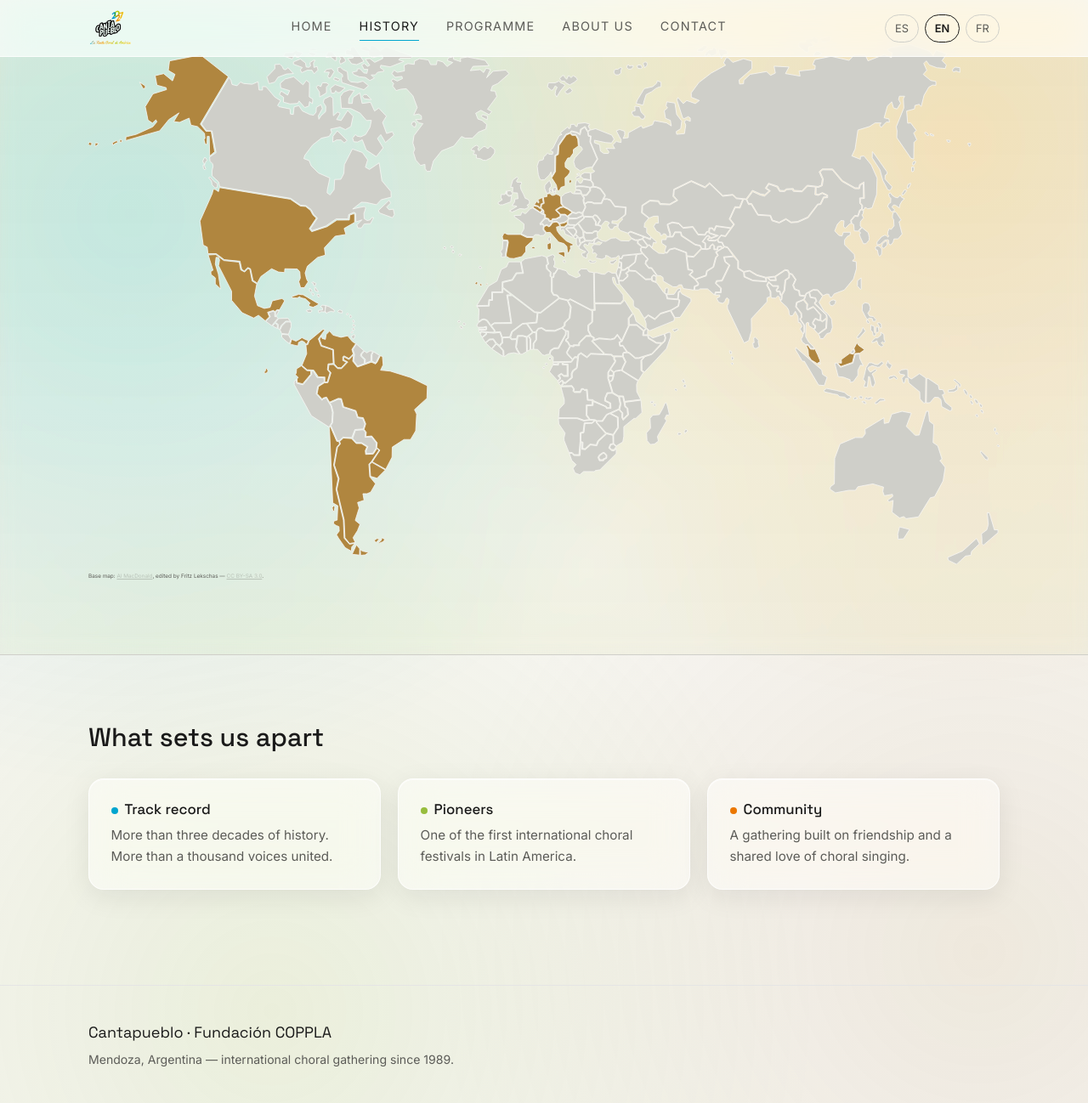
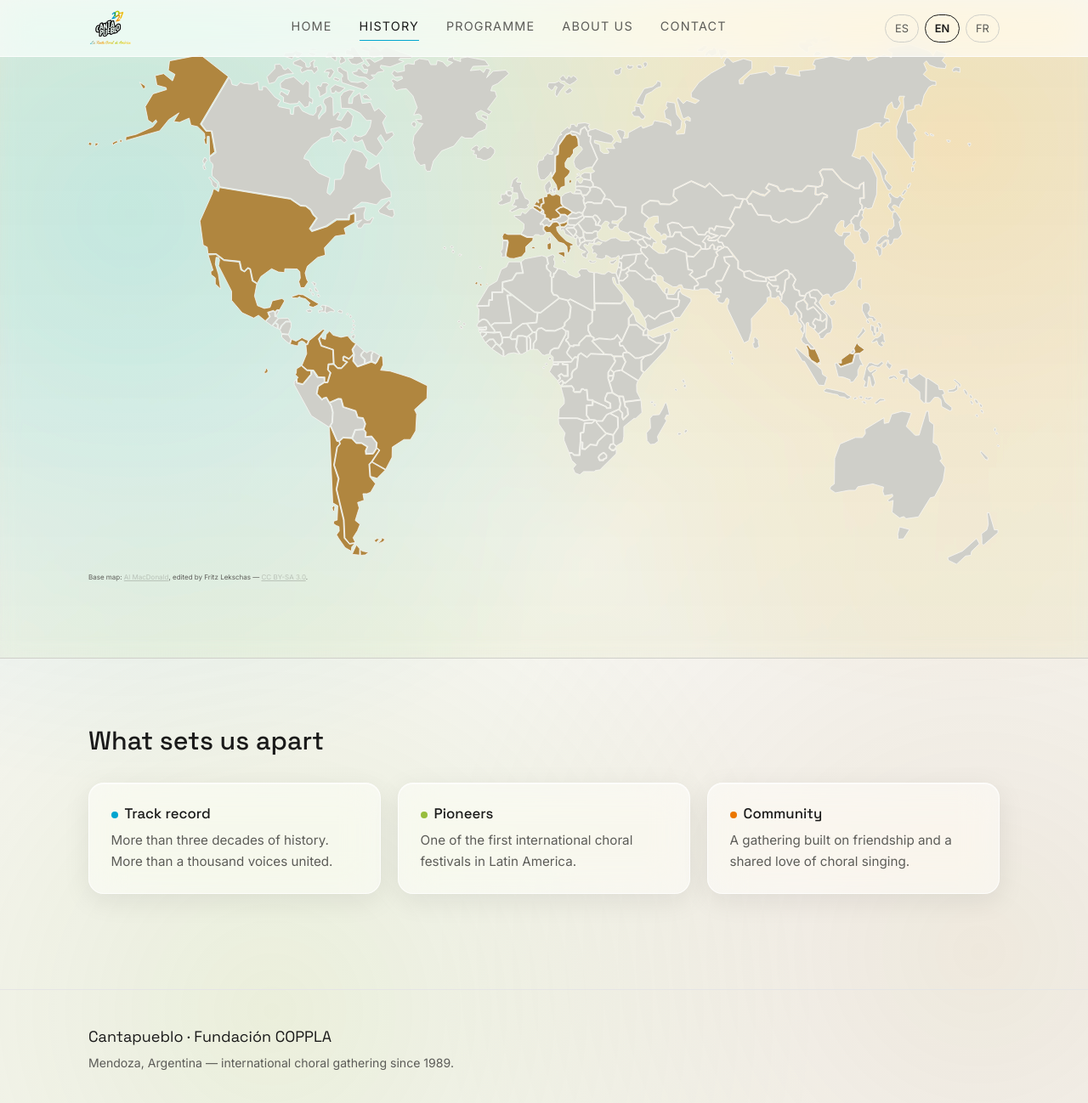
Before and after one commit to mxscvz/cantapueblo, a Jekyll site: the page built from en/history.html, in a window 1280 px wide and 1400 px high, scrolled down 3744 px. Shown: the top 1298 px of the window at 85% size. Built offline with Jekyll 4.4.1, drawn with Linux system fonts in a browser that asks for light colours.

Commit message:
Adjust map attribution styles for better visibility

```diff
--- a/assets/css/style.css
+++ b/assets/css/style.css
@@ -498,8 +498,8 @@
 }
 .map-attribution {
   margin-top: 0.6rem;
-  font-size: 0.4rem;
-  color: rgba(92, 92, 88, 0.3);
+  font-size: 0.5rem;
+  color: rgba(92, 92, 88, 0.2);
 }
 .map-attribution a { color: rgba(92, 92, 88, 0.3); text-decoration: underline; }
 
```
